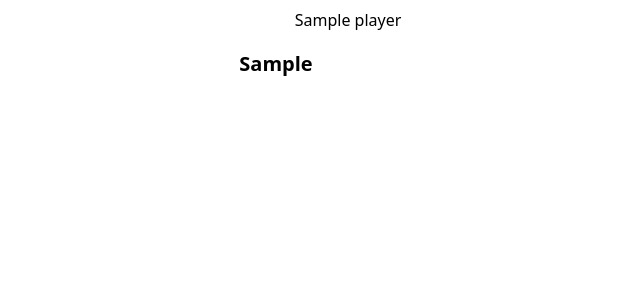
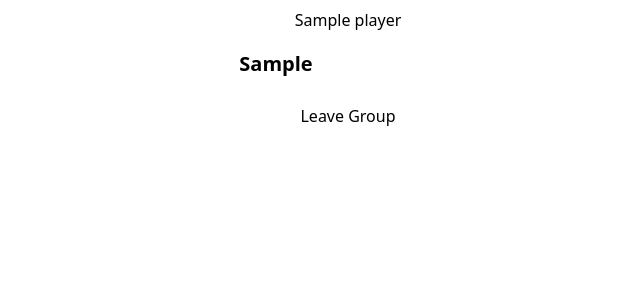
Before and after one commit to dlareau/sharedle, a Django app: template sharesite/templates/sharesite/group.html in a window 1280 px wide. Shown: the part 224-524 px from the top of the page, without its empty margins (292-932 px from the left). Run offline with Django 3.2, Linux system fonts and the light colour scheme; the template is opened without the code that fills it: most values are stand-ins (such as "Sample title", 1, 10 or a date in 2020); some libraries are stand-ins or nearby versions.

Commit message:
add leave group button

```diff
--- a/sharesite/templates/sharesite/group.html
+++ b/sharesite/templates/sharesite/group.html
@@ -20,6 +20,16 @@
       <button type="button" class="my-5 form-button button-gray" data-bs-toggle="modal" data-bs-target="#groupModalCenter">
         Manage Group
       </button>
+    {% else %}
+    <form  class="mt-3 " action="/group/{{group.id}}/" method="post">
+      {% csrf_token %}
+      <div class="form-group mb-4 flex flex-row">
+        <button type="submit" class="form-button button-red">
+          Leave Group
+        </button>
+        <input type="hidden" name="action" value="leave">
+      </div>
+    </form>
     {% endif %}
   </div>
   <div class="modal fade fixed top-0 left-0 hidden w-full h-full outline-none overflow-x-hidden overflow-y-auto" id="groupModalCenter" tabindex="-1" aria-labelledby="exampleModalCenterTitle" aria-modal="true" role="dialog">
```
Also changed, not shown: sharesite/views.py (+14 -9 lines).
